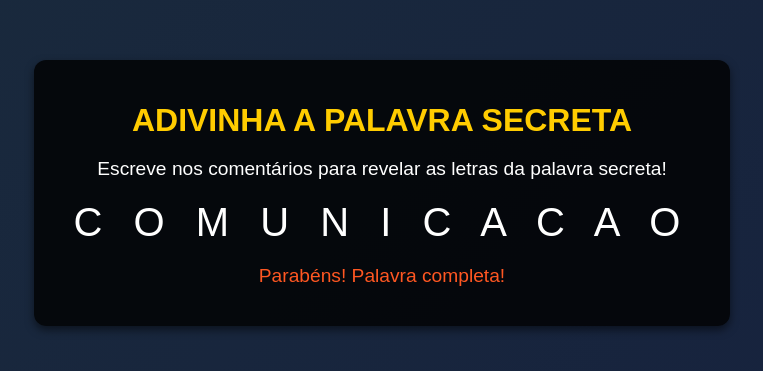
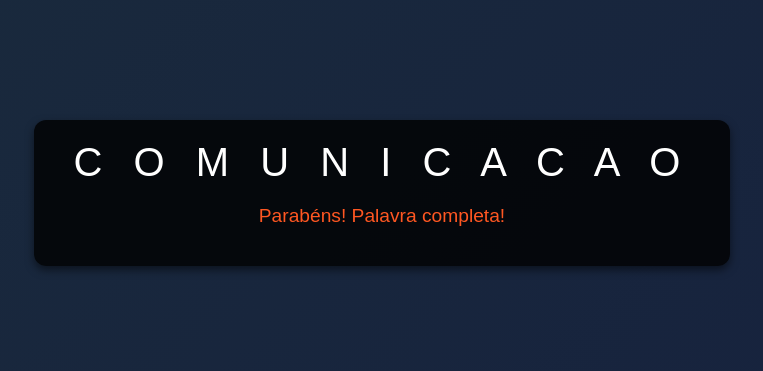
Before and after one commit to particulashow/palavra-secreta, a plain HTML site: page index.html in a window 1280 px wide. Shown: the part 207-578 px from the top of the page, without its empty margins (258-1021 px from the left). Drawn offline with Linux system fonts and the light colour scheme.

Commit message:
Update index.html

```diff
--- a/index.html
+++ b/index.html
@@ -8,8 +8,6 @@
 </head>
 <body>
   <div id="game-container">
-    <h1>Adivinha a Palavra Secreta</h1>
-    <p id="instructions">Escreve nos comentários para revelar as letras da palavra secreta!</p>
     <div id="word-display"></div>
     <p id="status"></p>
   </div>
```
